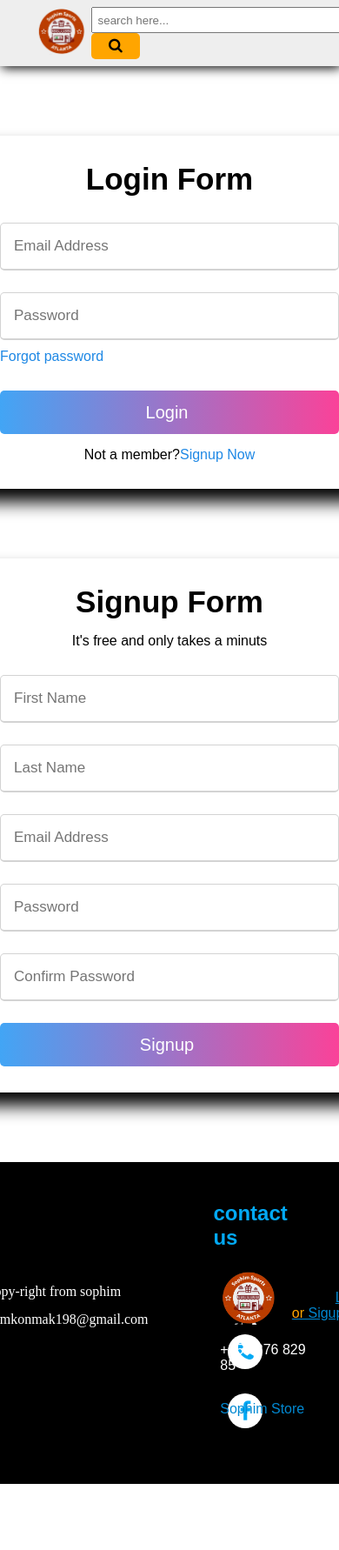
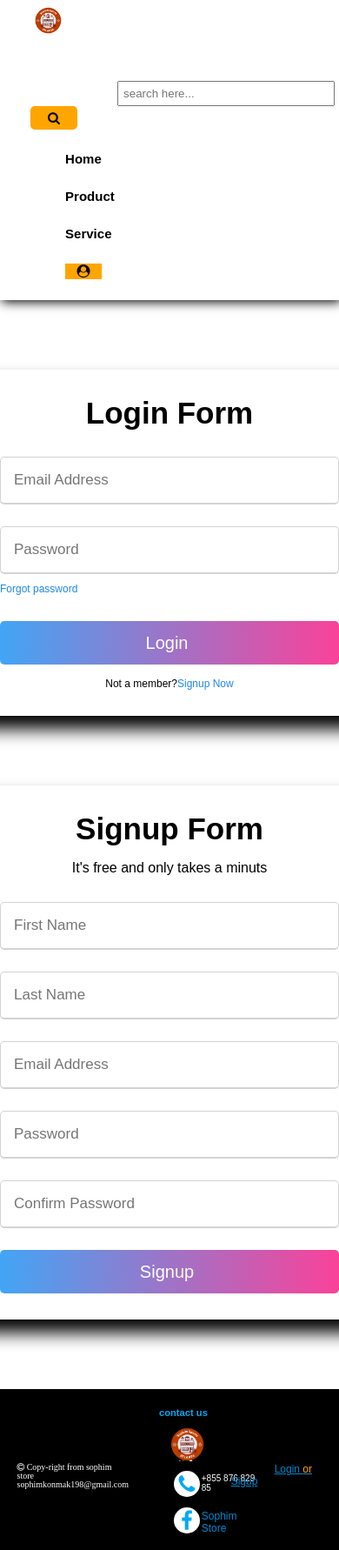
Before and after one commit to sophimkep/project1, a plain HTML site: page pages/account.html in a window 390 px wide. Shown: the top 1782 px of the page at 87% size. Before the commit the page ends 1706 px from the top, so only its background shows below. Drawn offline with Linux system fonts and the light colour scheme.

Commit message:
newrespon

```diff
--- a/css/style.css
+++ b/css/style.css
@@ -436,3 +436,181 @@ form .fields input[type="submit"]{
    color: white;
    cursor: pointer;
 }
+
+@media (max-width: 560px){
+   body{
+      padding: 0;
+      margin: 0;
+      font-family: sans-serif;
+   }
+   nav{
+      background: #fff;
+      display: block;
+      justify-content: space-between;
+      box-shadow: 2px 2px 12px rgba(0, 0, 0, 1);
+      align-items: center;
+      z-index: 50;
+      position: relative;
+   }
+   nav .logo img{
+      width: 40px;
+   }
+   nav ul{
+      display: block;
+      list-style: none;
+   }
+   nav ul li{
+      margin-top: 25px;
+   }
+   nav ul li a{
+      text-decoration: none;
+      font-size: 15px;
+      color: #000;
+      font-weight: bold;
+   }
+   nav ul li a:hover{
+      color: orange;
+   }
+   .active {
+      background: orange;
+      width: 15%;
+      border: none;
+      text-align: center;
+   }
+   .search .search-box{
+      width: 250px;
+      outline: none;
+      padding: 5px;
+      margin-left: 100px;
+      margin-top: 50px;
+   }
+   .search button{
+      font-size: 15px;
+      padding: 5px 20px;
+      text-align: center;
+      background: orange;
+      border: none;
+      border-radius: 5px;
+   }
+   .search button:hover{
+      cursor: pointer;
+   }
+   .banner{
+      width: 100%;
+      background: #81d4fa ;
+      text-align: center;
+      z-index: 5;
+   }
+   .sub-container{
+      display: block;
+      justify-content: space-between;
+      align-items: center;
+   }
+   .banner .sub-container .banner-left span{
+      color: white;
+   }
+   .banner .sub-container .banner-left button{
+      padding: 10px 20px;
+      background: orange;
+      border: none;
+      border-radius: 7px;
+      color: white;
+      font-size: 20px;
+      margin-top: 2rem;
+   }
+   .banner .sub-container .banner-left button:hover{
+      background: #03a9f4;
+      transition: 0.5s ease-in;
+      transform: scale(1.04);
+      cursor: pointer;
+   }
+   .banner .sub-container .banner-right{
+      width: 30%;
+      padding: 10px;
+      margin-top: 1rem;
+   }
+   .banner-right img{
+      width: 450px;
+   }
+   .banner-left h1{
+      margin-top: 0;
+      font-size: 28px;
+   }
+   .sub-container {
+      padding: 1rem;
+   }
+   .popular{
+      display: grid;
+      grid-template-columns: repeat(1,1fr);
+      gap: 2rem;
+   }
+   .footer{
+      margin-top: 5rem;
+      background: black;
+      color: white;
+      height: 20vh;
+      padding: 1rem;
+   }
+   .footer .foot-contain{
+      display: grid;
+      grid-template-columns: repeat(3,1fr);
+      width: 98%;
+      margin: auto;
+      justify-content: center;
+      align-items: center;
+   }
+   .foot-contain .copy{
+      font-size: 10px;
+   }
+   .contact{
+      width: 100%;
+      margin-left: 30px;
+      padding: 5px;
+   }
+   .contact .way{
+      display: grid;
+      grid-template-columns: repeat(2,1fr );
+      flex-wrap: wrap;
+   }
+   .contact .way a{
+      text-decoration: none;
+      color: #0288d1;
+      font-size: 12px;
+   }
+   .contact h3{
+      font-size: 0.7rem;
+      color: #03a9f4;
+      margin-top: 0;
+   }
+   .contact .l {
+      width: 30px;
+      height: 30px;
+      display: flex;
+      justify-content: center;
+      align-items: center;
+      border-radius: 50%;
+      background: white;
+      color: #03a9f4;
+      margin-left: 17px;
+      margin-top: 7px;
+   }
+   .contact img{
+      width: 50px;
+      margin-left: 7px;
+   }
+   .contact .way p{
+      margin-left: -10px;
+      font-size: 10px;
+   }
+   .foot-contain .login a{
+      margin-left: 50px;
+      color: #0288d1;
+   }
+   .foot-contain .login span{
+      text-decoration: none;
+      color: orange;
+   }
+   .login {
+      font-size: 12px;
+   }
+}
```
